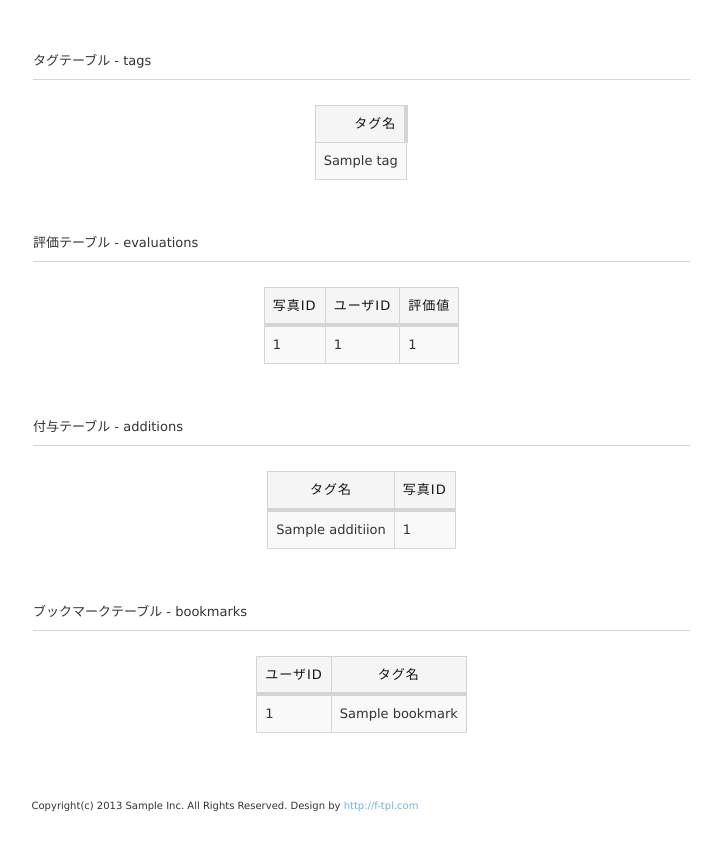
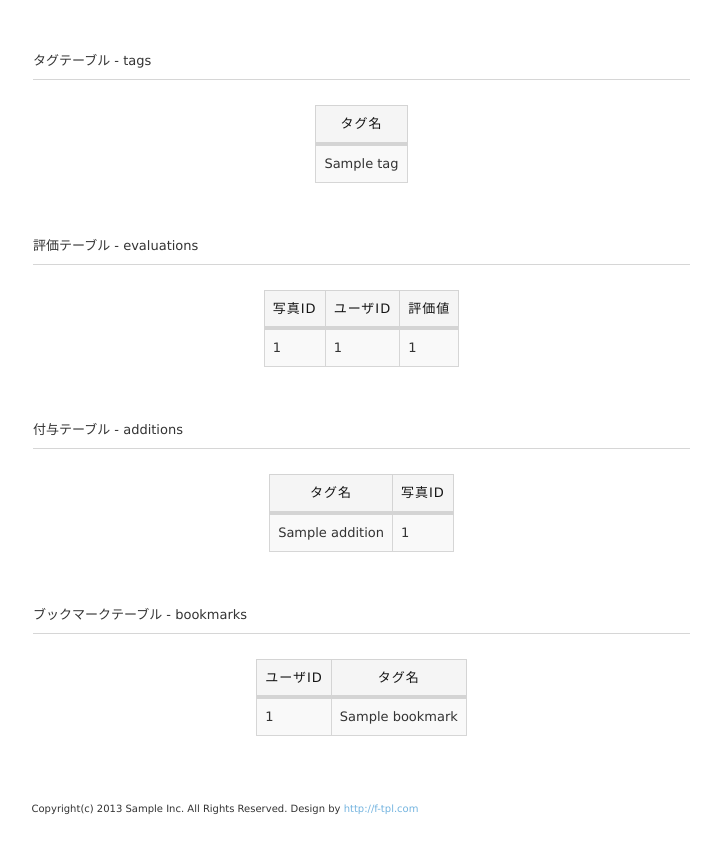
Before and after one commit to mtjune/dbskill, a PHP site: page /get_tables.php in a window 1280 px wide. Shown: the part 515-1381 px from the top of the page, without its empty margins (415-1136 px from the left). Before the commit the page ends 1326 px from the top, so only its background shows below. Run offline with PHP 8.4, Linux system fonts and the light colour scheme; tables that the repository leaves empty or names only in its code hold one stand-in row (values such as "Sample post").

Commit message:
shintyoku

```diff
--- a/get_tables.php
+++ b/get_tables.php
@@ -131,7 +131,7 @@ mysql_free_result($res);
 <section class="content">
 <h3 class="heading">タグテーブル - tags</h3>
 <article>
-<table class="table">
+<table class='tablerow'>
 <tr><th>タグ名</th></tr>
 <?php
 
@@ -177,7 +177,7 @@ mysql_free_result($res);
 <tr><th>タグ名</th><th>写真ID</th></tr>
 <?php
 
-$sql = "select * from additiions";
+$sql = "select * from additions";
 $res = mysql_query($sql, $conn);
 while($row = mysql_fetch_array($res)){
         print("<tr>");
```
